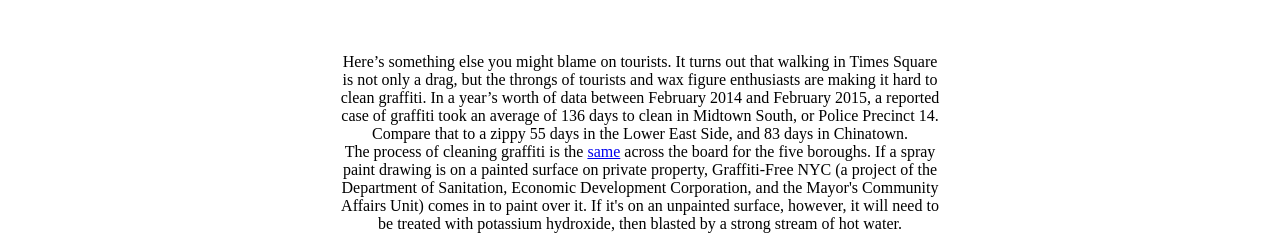
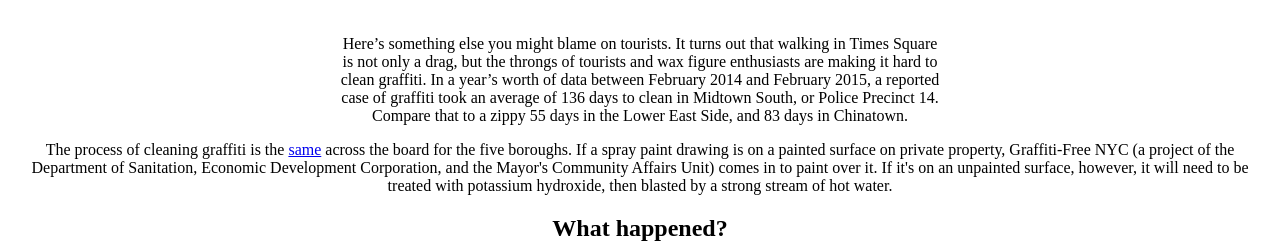
Before and after one commit to nlou/graffiti, a plain HTML site: page index.html in a window 1280 px wide. Shown: the part 551-800 px from the top of the page. Drawn offline with Linux system fonts and the light colour scheme; some packages are replaced by stand-ins of ours.

Commit message:
Update index.html

```diff
--- a/index.html
+++ b/index.html
@@ -118,10 +118,9 @@
   <body>
     <div id="map-canvas"></div>
     <br>
-    <br>
-    <center><p class="words">Here’s something else you might blame on tourists. It turns out that walking in Times Square is not only a drag, but the throngs of tourists and wax figure enthusiasts are making it hard to clean graffiti. In a year’s worth of data between February 2014 and February 2015, a reported case of graffiti took an average of 136 days to clean in Midtown South, or Police Precinct 14. Compare that to a zippy 55 days in the Lower East Side, and 83 days in Chinatown.
+    <center><p class="words">Here’s something else you might blame on tourists. It turns out that walking in Times Square is not only a drag, but the throngs of tourists and wax figure enthusiasts are making it hard to clean graffiti. In a year’s worth of data between February 2014 and February 2015, a reported case of graffiti took an average of 136 days to clean in Midtown South, or Police Precinct 14. Compare that to a zippy 55 days in the Lower East Side, and 83 days in Chinatown.</p>
 
-    <br>The process of cleaning graffiti is the <a href="http://www.metro.us/local/working-for-a-graffiti-free-nyc/tmWnff---7aONlLCIhTjI/">same</a> across the board for the five boroughs. If a spray paint drawing is on a painted surface on private property, Graffiti-Free NYC (a project of the Department of Sanitation, Economic Development Corporation, and the Mayor's Community Affairs Unit) comes in to paint over it. If it's on an unpainted surface, however, it will need to be treated with potassium hydroxide, then blasted by a strong stream of hot water.
+    <p></p>The process of cleaning graffiti is the <a href="http://www.metro.us/local/working-for-a-graffiti-free-nyc/tmWnff---7aONlLCIhTjI/">same</a> across the board for the five boroughs. If a spray paint drawing is on a painted surface on private property, Graffiti-Free NYC (a project of the Department of Sanitation, Economic Development Corporation, and the Mayor's Community Affairs Unit) comes in to paint over it. If it's on an unpainted surface, however, it will need to be treated with potassium hydroxide, then blasted by a strong stream of hot water.
     </p></center>
 
 
```
